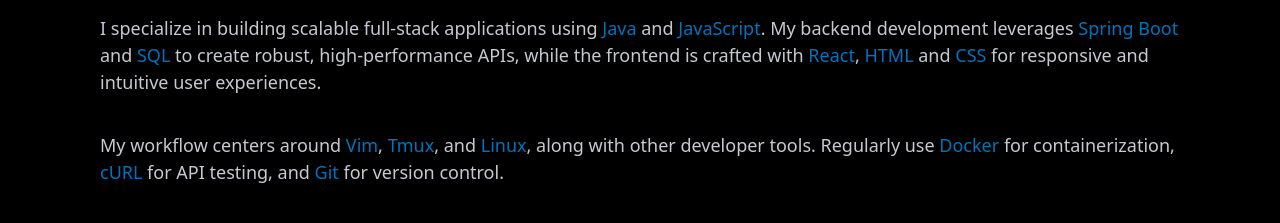
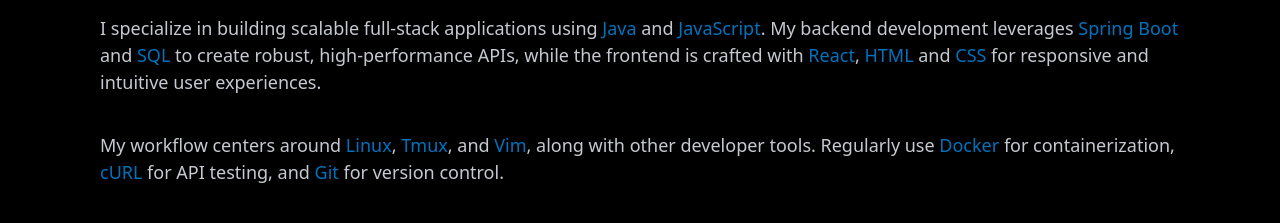
Before and after one commit to yogeshwaran99/portfolio, a React (Vite) app: page / in a window 1280 px wide. Shown: the part 1160-1383 px from the top of the page. Built offline with nearby package versions, Linux system fonts and the light colour scheme.

Commit message:
docs: improve workflow description

```diff
--- a/src/components/About/About.jsx
+++ b/src/components/About/About.jsx
@@ -25,9 +25,9 @@
 
 
         <p>
-          My workflow centers around <span className="highlight">Vim</span>,{" "}
+          My workflow centers around <span className="highlight">Linux</span>,{" "}
           <span className="highlight">Tmux</span>, and{" "}
-          <span className="highlight">Linux</span>, along with other developer
+          <span className="highlight">Vim</span>, along with other developer
           tools. Regularly use <span className="highlight">Docker</span> for
           containerization, <span className="highlight">cURL</span> for API
           testing, and <span className="highlight">Git</span> for version
```
